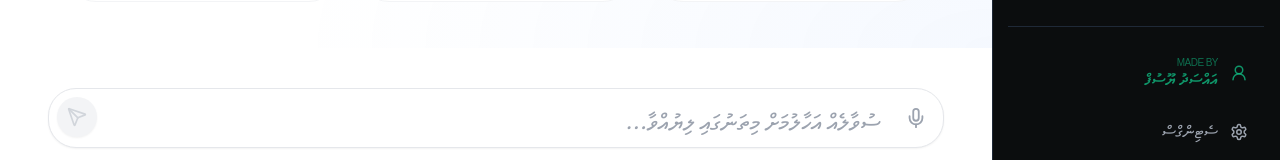
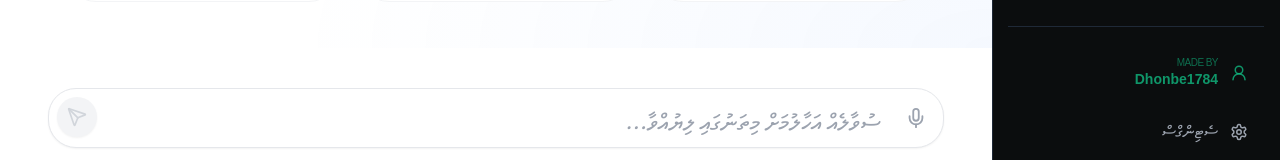
Before and after one commit to Dhonbe1784/Dhivehi-Ai, a React (Vite) app: page / in a window 1280 px wide. Shown: the part 582-742 px from the top of the page. Built offline with nearby package versions, Linux system fonts and the light colour scheme; a web font is replaced by a local one.

Commit message:
feat: Update creator name in layout
Changed the creator name displayed in the application's layout component from "އައްސަދު ޔޫސުފް" to "Dhonbe1784". This reflects the current attribution.

```diff
--- a/components/Layout.tsx
+++ b/components/Layout.tsx
@@ -62,7 +62,7 @@ const Layout: React.FC<LayoutProps> = ({
               <UserRound size={18} className="shrink-0" />
               <div className="flex flex-col">
                 <span className="text-[10px] uppercase tracking-tighter opacity-70">Made by</span>
-                <span className="text-sm font-bold thaana-text">އައްސަދު ޔޫސުފް</span>
+                <span className="text-sm font-bold thaana-text">Dhonbe1784</span>
               </div>
             </div>
 
```
